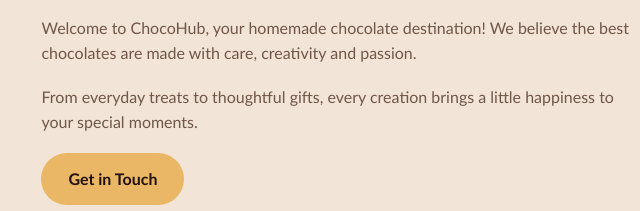
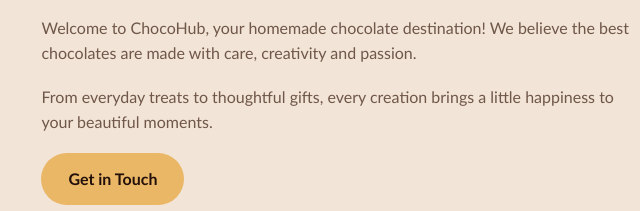
Before and after one commit to devikaa0202/chocohub, a plain HTML site: page index.html in a window 1280 px wide. Shown: the part 1600-1811 px from the top of the page, 536-1176 px from the left. Drawn offline with Linux system fonts and the light colour scheme.

Commit message:
change special to beautiful

```diff
--- a/index.html
+++ b/index.html
@@ -517,7 +517,7 @@ footer strong {
         <p>
             From everyday treats to thoughtful gifts,
             every creation brings a little happiness
-            to your special moments.
+            to your beautiful moments.
         </p>
         <a href="#contact" class="btn">Get in Touch</a>
     </div>
```
